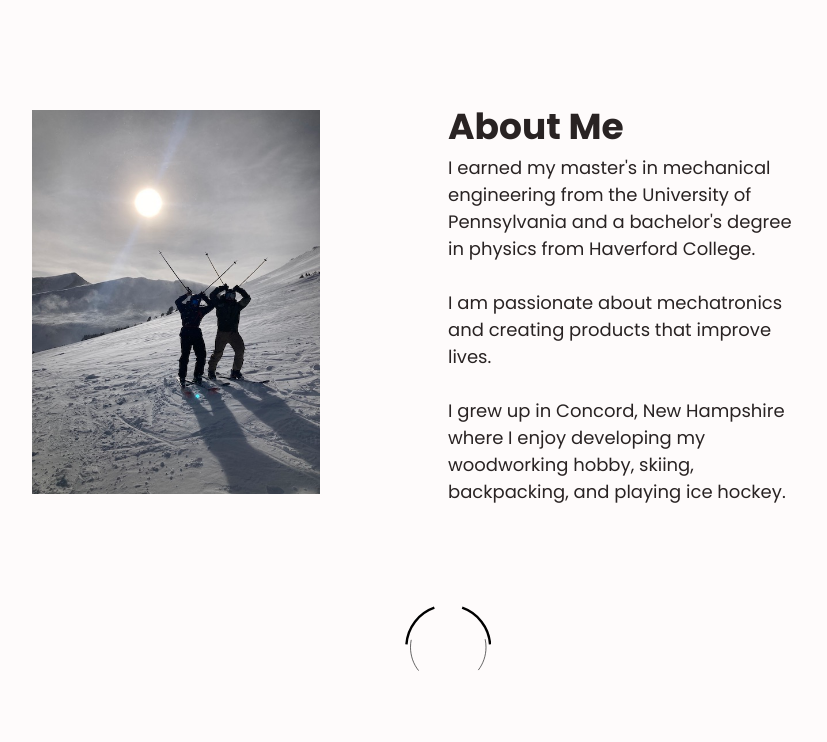
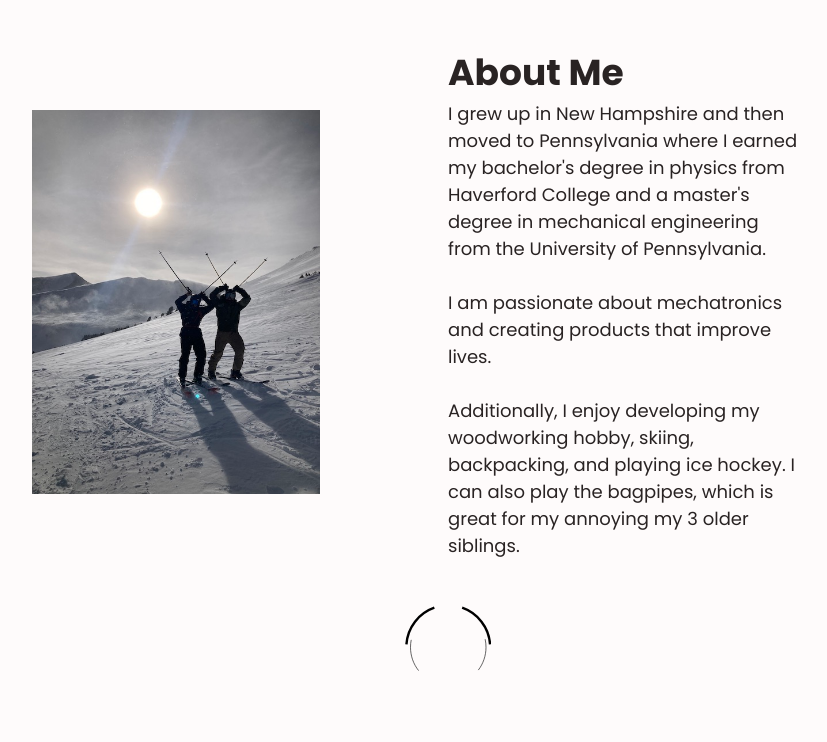
Before and after one commit to elidonner/PersonalWebsite, a Flask app: page /about in a window 1280 px wide. Shown: the part 90-832 px from the top of the page, without its empty margins (192-1019 px from the left). Run offline with Flask 2, Linux system fonts and the light colour scheme; some libraries are stand-ins or nearby versions.

Commit message:
changed about me page

```diff
--- a/templates/about.html
+++ b/templates/about.html
@@ -13,14 +13,11 @@
     <div class="about-text column padding-right-64 padding-left-64">
       <h3 class="xxlarge">About Me</h3>
       <p class="large text-black">
-        I earned my master's in mechanical engineering from the University of
-        Pennsylvania and a bachelor's degree in physics from Haverford College.
+        I grew up in New Hampshire and then moved to Pennsylvania where I earned my bachelor's degree in physics from Haverford College and a master's degree in mechanical engineering from the University of Pennsylvania.
         <br /><br />
-        I am passionate about mechatronics and creating products that improve
-        lives.
+        I am passionate about mechatronics and creating products that improve lives.
         <br /><br />
-        I grew up in Concord, New Hampshire where I enjoy developing my
-        woodworking hobby, skiing, backpacking, and playing ice hockey.
+        Additionally, I enjoy developing my woodworking hobby, skiing, backpacking, and playing ice hockey. I can also play the bagpipes, which is great for my annoying my 3 older siblings.
       </p>
       <!-- TODO: ADD Krypto -->
       <!-- <h3 class="xxlarge">Fun Stuff</h3>
--- a/templates/index.html
+++ b/templates/index.html
@@ -13,7 +13,7 @@
         <img src="/static/images/EthanPhoto.png" alt="Profile-Pic" />
       </div>
     </a>
-  </div>z
+  </div>
 
   <div class="down-arrow">
     <a href="#portfolio" id="down-arrow"> </a>
```
